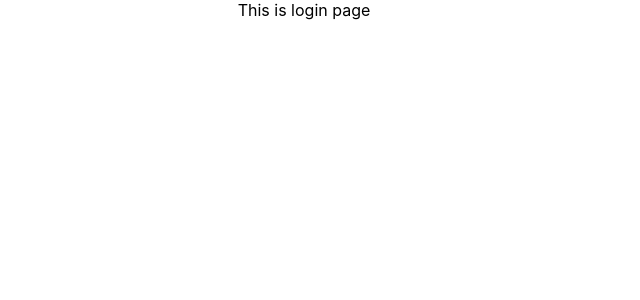
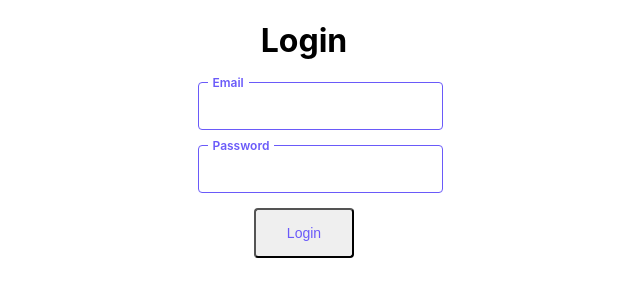
Before and after one commit to KieenVux/team_work, a React (Vite) app: page /login in a window 1280 px wide. Shown: the top 300 px of the page, without its empty margins (336-976 px from the left). Built offline with nearby package versions, Linux system fonts and the light colour scheme.

Commit message:
add css, using router object, coding login

```diff
--- /dev/null
+++ b/src/components/loginForm.tsx
@@ -0,0 +1,26 @@
+import React from 'react'
+import './../features/input.css'
+export const LoginForm = () => {
+    return (
+        <div>
+            <div className='form-group'>
+                <div className='text-field'>
+                    <label>Email</label>
+                    <input></input>
+                </div>
+            </div >
+            <div className='form-group'>
+                <div className='text-field'>
+                    <label>Password</label>
+                    <input></input>
+                </div>
+            </div >
+            <div className='form-group'>
+                <button>Login</button>
+            </div>
+
+        </div >
+    )
+}
+
+export default LoginForm
--- /dev/null
+++ b/src/features/input.css
@@ -0,0 +1,42 @@
+/* Main code */
+.text-field {
+    position: relative;
+    padding-bottom: 15px;
+}
+.text-field label {
+    display: inline-block;
+    color: #333;
+    font-weight: 600;
+    cursor: pointer;
+    position: absolute;
+    top: 0;
+    left: 10px;
+    background-color: white;
+    padding: 1px 5px;
+    font-size: 12px;
+    transform: translateY(-50%);
+    color: #6a5af9;
+}
+.text-field input {
+    padding: 15px;
+    display: block;
+    width: 100%;
+    color: #999;
+    font-size: 14px;
+    border: 1px solid #6a5af9;
+    border-radius: 4px;
+}
+.form-group {
+    display: flex;
+    align-items: center;
+    justify-content: center;
+}
+.form-group button {
+    padding: 15px;
+    display: block;
+    width: 100px;
+    height: 50px;
+    color: #6a5af9;
+    font-size: 14px;
+    border-radius: 4px;
+}
--- /dev/null
+++ b/src/features/loading.css
@@ -0,0 +1,27 @@
+/* Main code */
+
+.circle-loading {
+    width: 10rem;
+    height: 10rem;
+    border-radius: 15rem;
+    position: relative;
+    margin: 0 auto;
+}
+.circle-loading:before {
+    content: "";
+    position: absolute;
+    top: 0;
+    left: 0;
+    width: 100%;
+    height: 100%;
+    border-radius: inherit;
+    border: 1rem solid white;
+    border-right-color: var(--secondary);
+    border-bottom-color: var(--secondary);
+    animation: circleLoading 1s forwards infinite linear;
+}
+@keyframes circleLoading {
+    to {
+        transform: rotate(360deg);
+    }
+}
--- /dev/null
+++ b/src/features/loading.tsx
@@ -0,0 +1,8 @@
+import './loading.css'
+
+export const Loading = () => {
+    return (
+        <div className="circle-loading">
+        </div>
+    )
+}
--- a/src/hooks/useAxios.ts
+++ b/src/hooks/useAxios.ts
@@ -9,7 +9,7 @@ const instance = axios.create({ baseURL: FAKE_API });
 type Controller = {
     //FAKE_API
     users: string;
-    todos: string;
+    toDos: string;
     posts: string;
 
     //API_PROJECT
--- /dev/null
+++ b/src/hooks/useCRUD.api.ts
@@ -0,0 +1,23 @@
+import { IUser } from "../context/user";
+import { useAxios } from "./useAxios";
+export const useCRUD = () => {
+    const { data, execute } = useAxios<IUser>();
+
+    const getAllUsers = async () => {
+        await execute("get", "users");
+        console.log(data);
+    };
+    const createUser = async () => {
+        await execute("post", "users", "", { id: "11", name: "Kiet" });
+        console.log(data);
+    };
+    const updateUser = () => {
+        execute("patch", "users", "/1", { name: "Kiet" });
+        console.log(data);
+    };
+    const deleteUser = () => {
+        execute("delete", "users", "/11");
+        console.log(data);
+    };
+    return { getAllUsers, createUser, updateUser, deleteUser };
+};
--- a/src/screens/homePage.tsx
+++ b/src/screens/homePage.tsx
@@ -1,33 +1,31 @@
-import React from 'react'
+import { Outlet, useNavigate } from 'react-router-dom';
 import { IUser } from '../context/user';
 import { useAxios } from '../hooks/useAxios'
+import { useCRUD } from '../hooks/useCRUD.api';
+import { Loading } from '../features/loading';
+import { LoginPage } from './loginPage';
 export const HomePage = () => {
-
     const { data, error, loading, execute } = useAxios<IUser>();
-
-    const getAllUsers = async () => {
-        await execute("get", "users")
-    }
-    const createUser = () => {
-        execute("post", "users", "", { id: "11", name: "Kiet" })
-        console.log(data)
-    }
-    const updateUser = () => {
-        execute("patch", "users", "/1", { name: "Kiet" })
-        console.log(data)
-    }
-    const deleteUser = () => {
-        execute("delete", "users", "/11")
-        console.log(data)
-    }
-
+    const { createUser, deleteUser, getAllUsers, updateUser } = useCRUD();
+    const negative = useNavigate();
     return (
         <div>
-            {loading && !data ? <h1>Please wait a minutes</h1> : <h1>Check</h1>}
-            <button onClick={getAllUsers}>Show all users</button>
-            <button onClick={createUser}>Create a user</button>
-            <button onClick={updateUser}>Update a user</button>
-            <button onClick={deleteUser}>Delete a user</button>
+            <h1>Home Page</h1>
+            <div>
+                {loading && !data ? <Loading /> : <h2>Check console to see your data</h2>}
+                <button onClick={getAllUsers}>Show all users</button>
+                <button onClick={createUser}>Create a user</button>
+                <button onClick={updateUser}>Update a user</button>
+                <button onClick={deleteUser}>Delete a user</button>
+                <hr />
+            </div>
+            <div>
+                <h1>Another function</h1>
+                <button onClick={() => negative("/login")}>Login</button>
+                <button onClick={() => negative("/signUp")}>Sign Up</button>
+            </div>
+            <Outlet />
         </div>
+
     )
 }
--- a/src/screens/loginPage.tsx
+++ b/src/screens/loginPage.tsx
@@ -1,9 +1,11 @@
 import React from 'react'
+import LoginForm from '../components/loginForm'
 
 export const LoginPage = () => {
     return (
         <div>
-            This is login page
+            <h1>Login</h1>
+            <LoginForm />
         </div>
     )
 }
```
